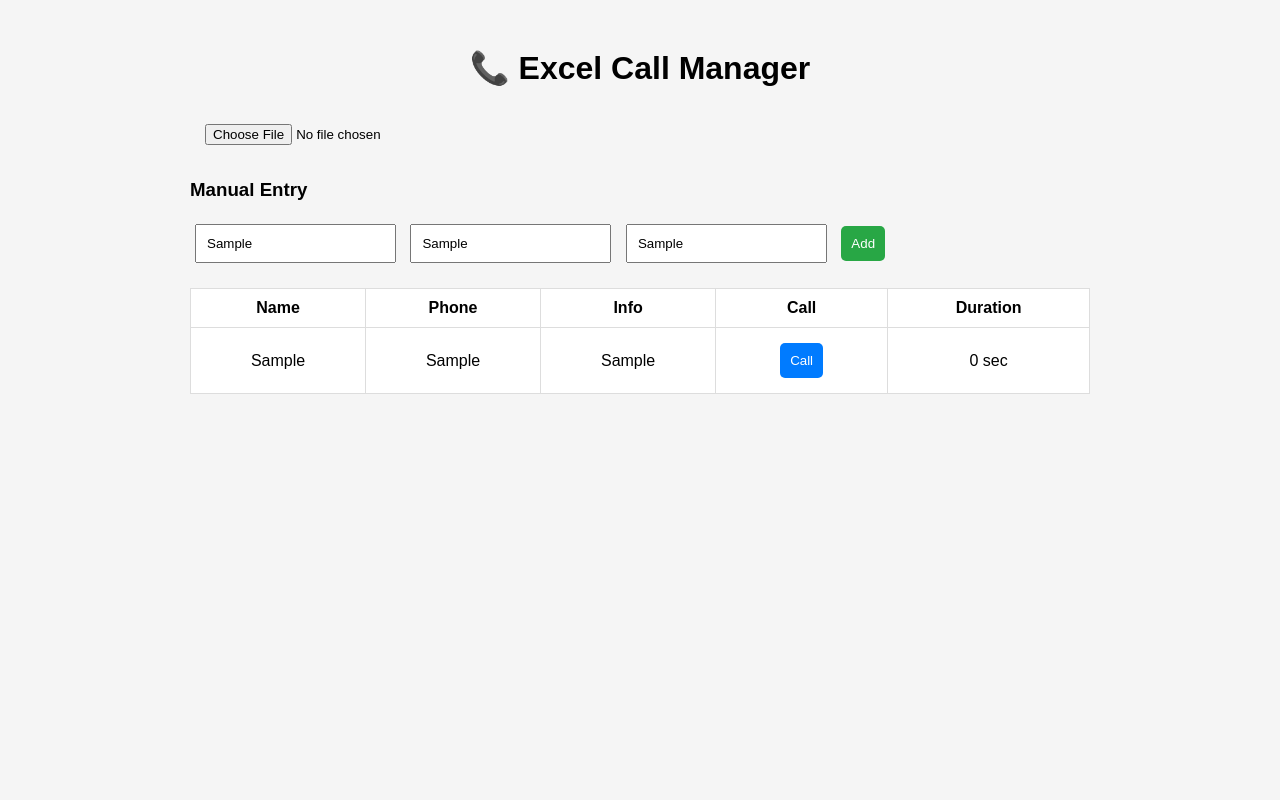
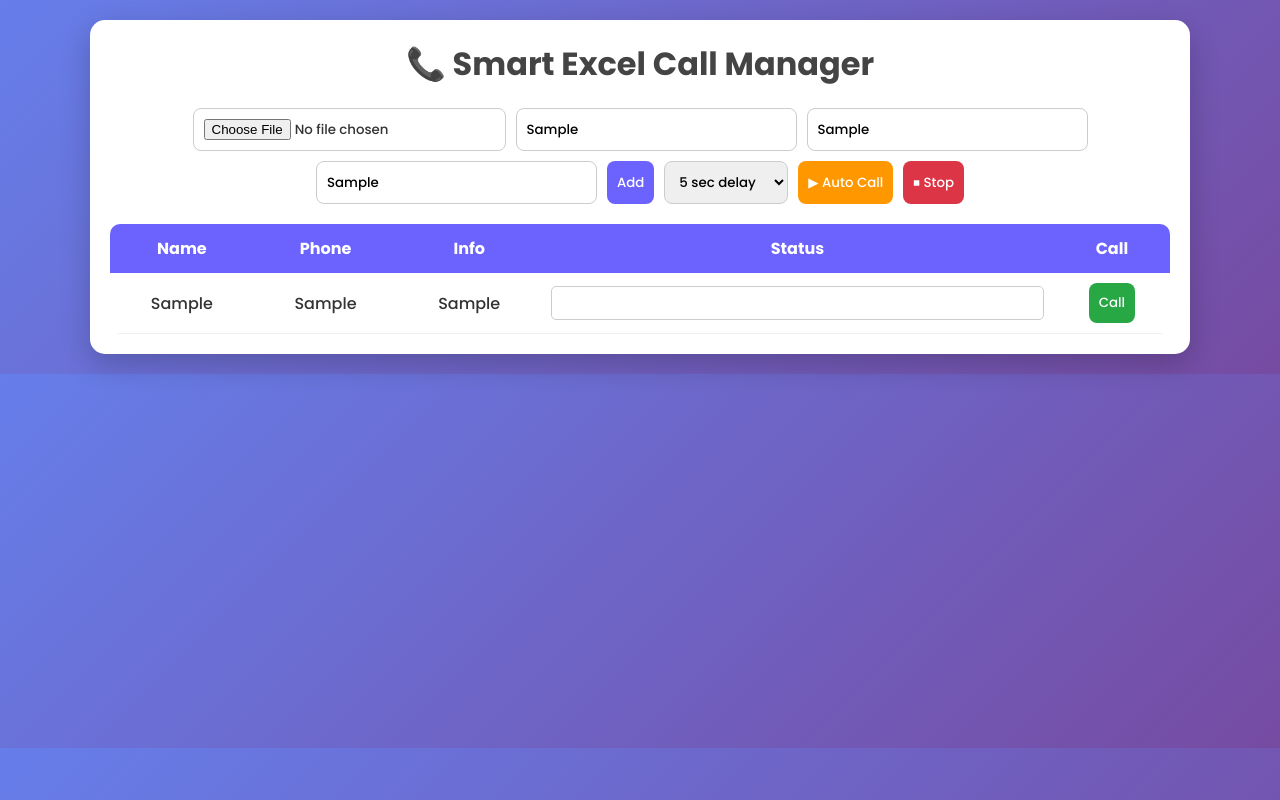
Before and after one commit to sushmitak877-blip/fastfoodchain, a plain HTML site: page index.html in a window 1280 px wide. Both pictures are taken after typing "Sample", "Sample", "Sample" into the empty fields and a click on the button "Add". Drawn offline with Linux system fonts and the light colour scheme.

Commit message:
Refactor index.html for Smart Call Manager

```diff
--- a/index.html
+++ b/index.html
@@ -3,85 +3,206 @@
 <head>
 <meta charset="UTF-8">
 <meta name="viewport" content="width=device-width, initial-scale=1.0">
-<title>Call Manager</title>
+<title>Smart Call Manager</title>
+
 <script src="https://cdnjs.cloudflare.com/ajax/libs/xlsx/0.18.5/xlsx.full.min.js"></script>
+
+<link href="https://fonts.googleapis.com/css2?family=Poppins:wght@300;500;700&display=swap" rel="stylesheet">
+
 <style>
-body{font-family:Arial;background:#f5f5f5;padding:20px}
-h1{text-align:center}
-.container{max-width:900px;margin:auto}
-input,button{padding:10px;margin:5px}
-table{width:100%;border-collapse:collapse;margin-top:20px;background:#fff}
-th,td{padding:10px;border:1px solid #ddd;text-align:center}
-button{cursor:pointer;background:#28a745;color:white;border:none;border-radius:5px}
-button:hover{background:#218838}
-.call-btn{background:#007bff}
-.call-btn:hover{background:#0056b3}
+*{
+    margin:0;
+    padding:0;
+    box-sizing:border-box;
+    font-family:'Poppins',sans-serif;
+}
+
+body{
+    background: linear-gradient(135deg,#667eea,#764ba2);
+    padding:20px;
+    color:#333;
+}
+
+.container{
+    max-width:1100px;
+    margin:auto;
+    background:#fff;
+    padding:20px;
+    border-radius:15px;
+    box-shadow:0 10px 30px rgba(0,0,0,0.2);
+}
+
+h1{
+    text-align:center;
+    margin-bottom:20px;
+    color:#444;
+}
+
+.controls{
+    display:flex;
+    flex-wrap:wrap;
+    gap:10px;
+    justify-content:center;
+    margin-bottom:20px;
+}
+
+input, button, select{
+    padding:10px;
+    border-radius:8px;
+    border:1px solid #ccc;
+    outline:none;
+}
+
+button{
+    background:#6c63ff;
+    color:white;
+    border:none;
+    cursor:pointer;
+    transition:0.3s;
+}
+
+button:hover{
+    background:#574fd6;
+}
+
+.call-btn{
+    background:#28a745;
+}
+
+.call-btn:hover{
+    background:#1e7e34;
+}
+
+.auto-btn{
+    background:#ff9800;
+}
+
+.stop-btn{
+    background:#dc3545;
+}
+
+table{
+    width:100%;
+    border-collapse:collapse;
+    margin-top:15px;
+    overflow:hidden;
+    border-radius:10px;
+}
+
+th{
+    background:#6c63ff;
+    color:white;
+    padding:12px;
+}
+
+td{
+    padding:10px;
+    text-align:center;
+    border-bottom:1px solid #eee;
+}
+
+tr:hover{
+    background:#f3f3f3;
+}
+
+.status-input{
+    width:100%;
+    padding:6px;
+    border-radius:5px;
+    border:1px solid #ccc;
+}
+
 </style>
 </head>
+
 <body>
+
 <div class="container">
-<h1>📞 Excel Call Manager</h1>
+    <h1>📞 Smart Excel Call Manager</h1>
 
-<input type="file" id="fileInput" accept=".xlsx,.xls" />
+    <div class="controls">
+        <input type="file" id="fileInput" accept=".xlsx,.xls">
 
-<h3>Manual Entry</h3>
         <input type="text" id="name" placeholder="Name">
-<input type="text" id="phone" placeholder="Phone Number">
+        <input type="text" id="phone" placeholder="Phone">
         <input type="text" id="info" placeholder="Info">
+
         <button onclick="addManual()">Add</button>
 
-<table id="table">
+        <select id="delay">
+            <option value="5000">5 sec delay</option>
+            <option value="10000">10 sec delay</option>
+            <option value="15000">15 sec delay</option>
+        </select>
+
+        <button class="auto-btn" onclick="startAutoCall()">▶ Auto Call</button>
+        <button class="stop-btn" onclick="stopAutoCall()">⏹ Stop</button>
+    </div>
+
+    <table>
         <thead>
             <tr>
                 <th>Name</th>
                 <th>Phone</th>
                 <th>Info</th>
+                <th>Status</th>
                 <th>Call</th>
-<th>Duration</th>
             </tr>
         </thead>
-<tbody></tbody>
+        <tbody id="tbody"></tbody>
     </table>
 </div>
 
 <script>
+
 let data = [];
+let autoIndex = 0;
+let autoRunning = false;
+let autoTimer = null;
 
-// File Upload
- document.getElementById('fileInput').addEventListener('change', function(e) {
+// Upload Excel
+document.getElementById('fileInput').addEventListener('change', function(e){
     const file = e.target.files[0];
     const reader = new FileReader();
 
-    reader.onload = function(e) {
-        const workbook = XLSX.read(e.target.result, {type: 'binary'});
+    reader.onload = function(e){
+        const workbook = XLSX.read(e.target.result, {type:'binary'});
         const sheet = workbook.Sheets[workbook.SheetNames[0]];
         const jsonData = XLSX.utils.sheet_to_json(sheet);
 
-        data = jsonData;
-        renderTable();
+        data = jsonData.map(row => ({
+            Name: row.Name || '',
+            Phone: row.Phone || '',
+            Info: row.Info || '',
+            Status: ''
+        }));
+
+        render();
     };
 
     reader.readAsBinaryString(file);
 });
 
 // Render Table
-function renderTable(){
-    const tbody = document.querySelector('#table tbody');
+function render(){
+    const tbody = document.getElementById('tbody');
     tbody.innerHTML = '';
 
-    data.forEach((row, index)=>{
+    data.forEach((row,index)=>{
         let tr = document.createElement('tr');
 
-        let name = row.Name || row.name || '';
-        let phone = row.Phone || row.phone || '';
-        let info = row.Info || row.info || '';
-
         tr.innerHTML = `
-            <td>${name}</td>
-            <td>${phone}</td>
-            <td>${info}</td>
-            <td><button class="call-btn" onclick="makeCall('${phone}', ${index})">Call</button></td>
-            <td id="time-${index}">0 sec</td>
+            <td>${row.Name}</td>
+            <td>${row.Phone}</td>
+            <td>${row.Info}</td>
+            <td>
+                <input class="status-input"
+                value="${row.Status || ''}"
+                onchange="updateStatus(${index}, this.value)">
+            </td>
+            <td>
+                <button class="call-btn" onclick="callNumber('${row.Phone}')">Call</button>
+            </td>
         `;
 
         tbody.appendChild(tr);
@@ -90,29 +211,59 @@ function renderTable(){
 
 // Manual Add
 function addManual(){
-    const name = document.getElementById('name').value;
-    const phone = document.getElementById('phone').value;
-    const info = document.getElementById('info').value;
+    let name = document.getElementById('name').value;
+    let phone = document.getElementById('phone').value;
+    let info = document.getElementById('info').value;
 
-    if(!phone){ alert('Enter phone number'); return; }
+    if(!phone){ alert("Enter phone number"); return; }
 
-    data.push({Name:name, Phone:phone, Info:info});
-    renderTable();
+    data.push({Name:name, Phone:phone, Info:info, Status:''});
+    render();
 }
 
-// Call + Timer
-function makeCall(phone, index){
+// Update Status
+function updateStatus(index, value){
+    data[index].Status = value;
+}
+
+// Call
+function callNumber(phone){
     window.location.href = `tel:${phone}`;
+}
 
-    let start = Date.now();
-    let timer = setInterval(()=>{
-        let diff = Math.floor((Date.now() - start)/1000);
-        document.getElementById(`time-${index}`).innerText = diff + ' sec';
-    },1000);
+// AUTO CALL SYSTEM
+function startAutoCall(){
+    if(data.length === 0){
+        alert("No data available");
+        return;
+    }
 
-    // Stop after 30 min auto
-    setTimeout(()=> clearInterval(timer), 1800000);
+    autoRunning = true;
+    autoIndex = 0;
+    runAutoCall();
 }
+
+function runAutoCall(){
+    if(!autoRunning || autoIndex >= data.length) return;
+
+    let delay = document.getElementById('delay').value;
+    let phone = data[autoIndex].Phone;
+
+    if(phone){
+        window.location.href = `tel:${phone}`;
+    }
+
+    autoIndex++;
+
+    autoTimer = setTimeout(runAutoCall, delay);
+}
+
+function stopAutoCall(){
+    autoRunning = false;
+    clearTimeout(autoTimer);
+}
+
 </script>
+
 </body>
 </html>
```
Lines whose indentation alone changed are shown as unchanged.
